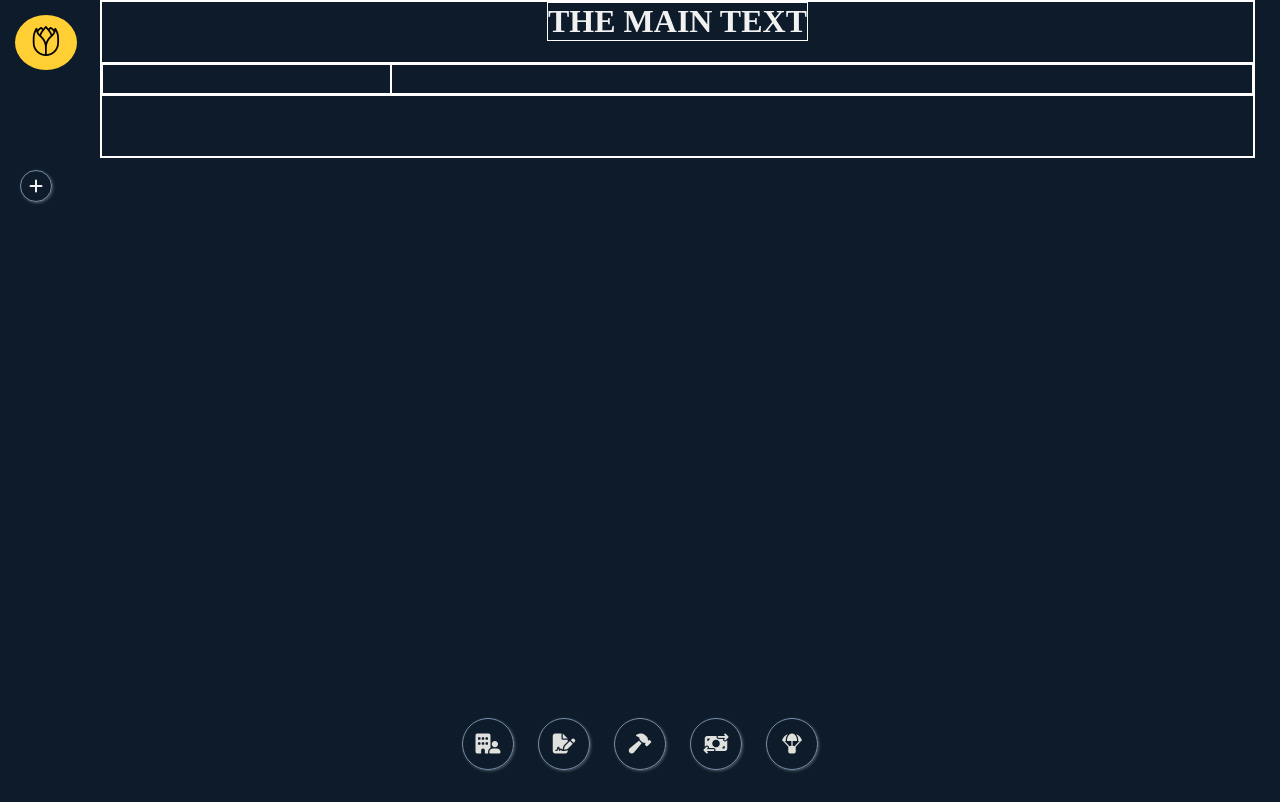
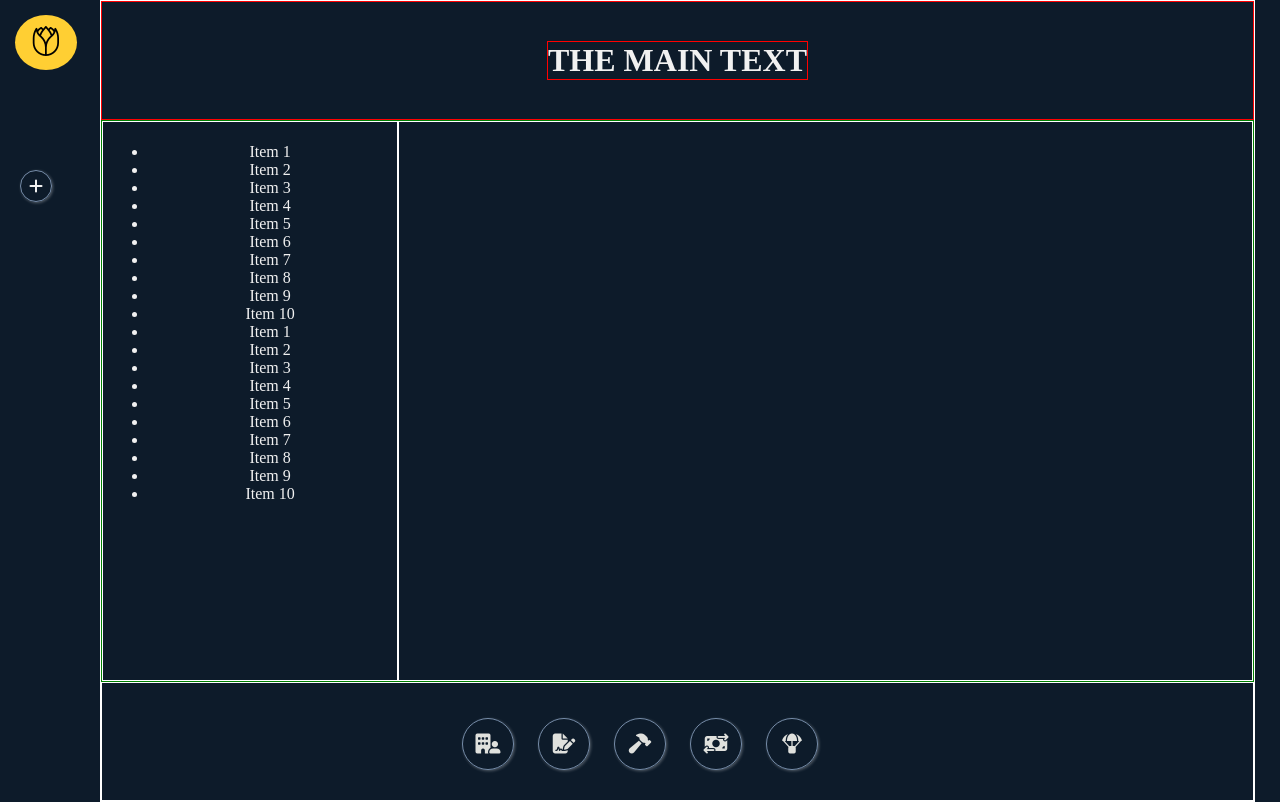
Before and after one commit to lookinkz/tulip, a plain HTML site: page testing/index.html in a window 1280 px wide. Drawn offline with Linux system fonts and the light colour scheme.

Commit message:
26 march

```diff
--- a/testing/index.html
+++ b/testing/index.html
@@ -37,7 +37,32 @@
           <h1>THE MAIN TEXT</h1>
         </div>
         <div class="middle">
-          <div class="left"></div>
+          <div class="left">
+                      <div class="list">
+              <ul>
+                <li>Item 1</li>
+                <li>Item 2</li>
+                <li>Item 3</li>
+                <li>Item 4</li>
+                <li>Item 5</li>
+                <li>Item 6</li>
+                <li>Item 7</li>
+                <li>Item 8</li>
+                <li>Item 9</li>
+                <li>Item 10</li>
+                <li>Item 1</li>
+                <li>Item 2</li>
+                <li>Item 3</li>
+                <li>Item 4</li>
+                <li>Item 5</li>
+                <li>Item 6</li>
+                <li>Item 7</li>
+                <li>Item 8</li>
+                <li>Item 9</li>
+                <li>Item 10</li>
+              </ul>
+            </div>
+          </div>
           <div class="right"></div>
         </div>
         <div class="bottom"></div>
--- a/testing/main.css
+++ b/testing/main.css
@@ -1,25 +1,33 @@
   .top {
-    border: 1px solid white;
+    border: 1px solid red;
     grid-area: top;
     display: flex;
     justify-content: center;
     align-items: center;
+    max-height: 15vh;
   }
 
   .top h1 {
-    border: 1px solid white;
-    margin-top: 0;
+    border: 1px solid red;
   }
 
   .middle {
-    border: 1px solid white;
+    border: 1px solid green;
     grid-area: middle;
     display: flex;
+    min-height: 70vh;
   }
 
   .left {
     border: 1px solid white;
+    padding: 5px;
     flex-basis: 25%;
+    flex-direction: column;
+  }
+
+  .left .list {
+    min-height: 60vh;
+    overflow-y: scroll;
   }
 
   .right {
--- a/testing/style.css
+++ b/testing/style.css
@@ -22,6 +22,7 @@ body {
     margin-right: 25px;
     text-align: center;
     border: 1px solid white;
+    height: 100vh;
   }
 
 .main.open {
@@ -29,7 +30,7 @@ body {
   }
 
 footer {
-    position: absolute;
+    position: fixed;
     margin: 0 auto;
     bottom: 30px;
     width: 100%;
```
Also changed, not shown: testing/additional.css (line endings or trailing spaces), testing/sidebar.css (line endings or trailing spaces), testing/sidebar.js (line endings or trailing spaces).
